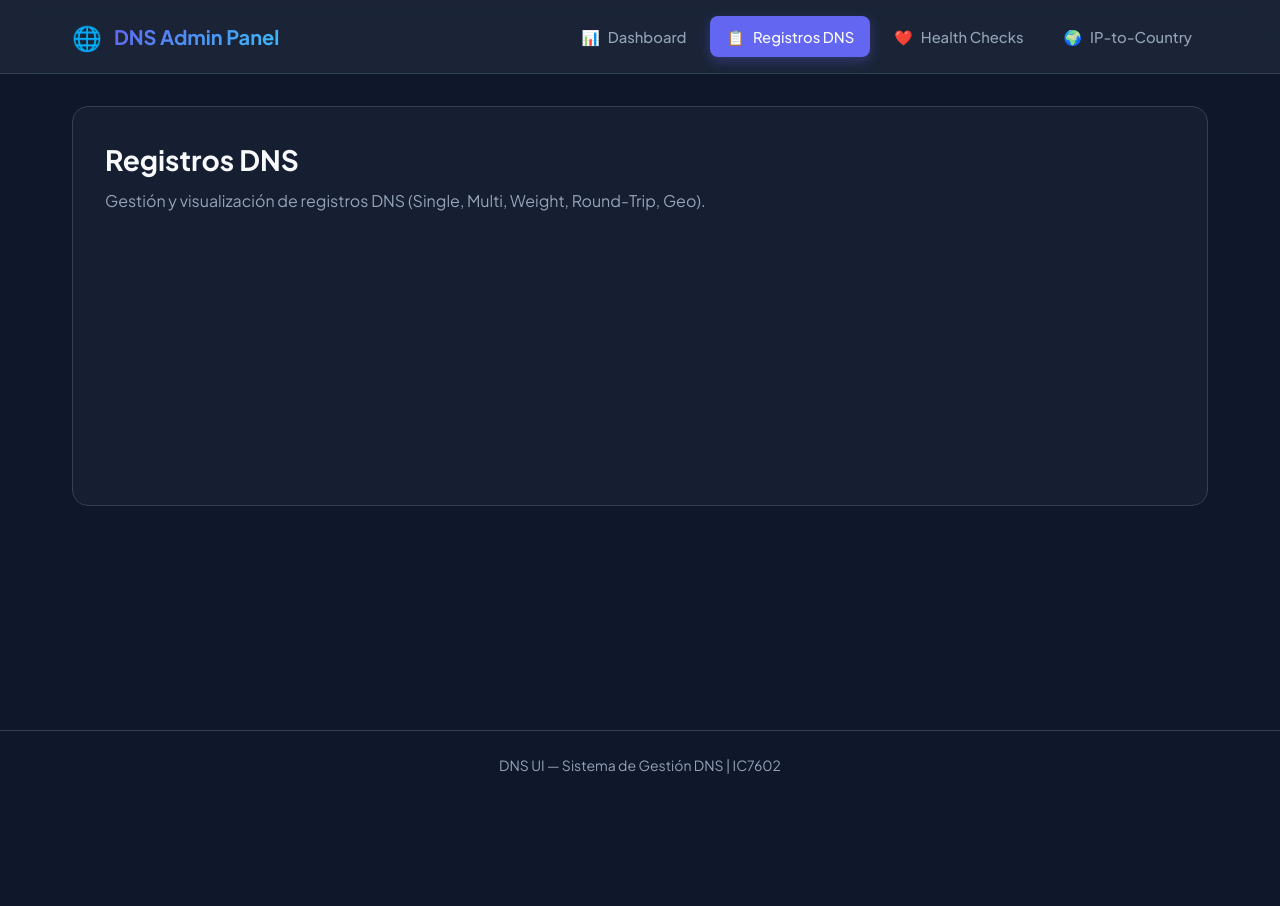
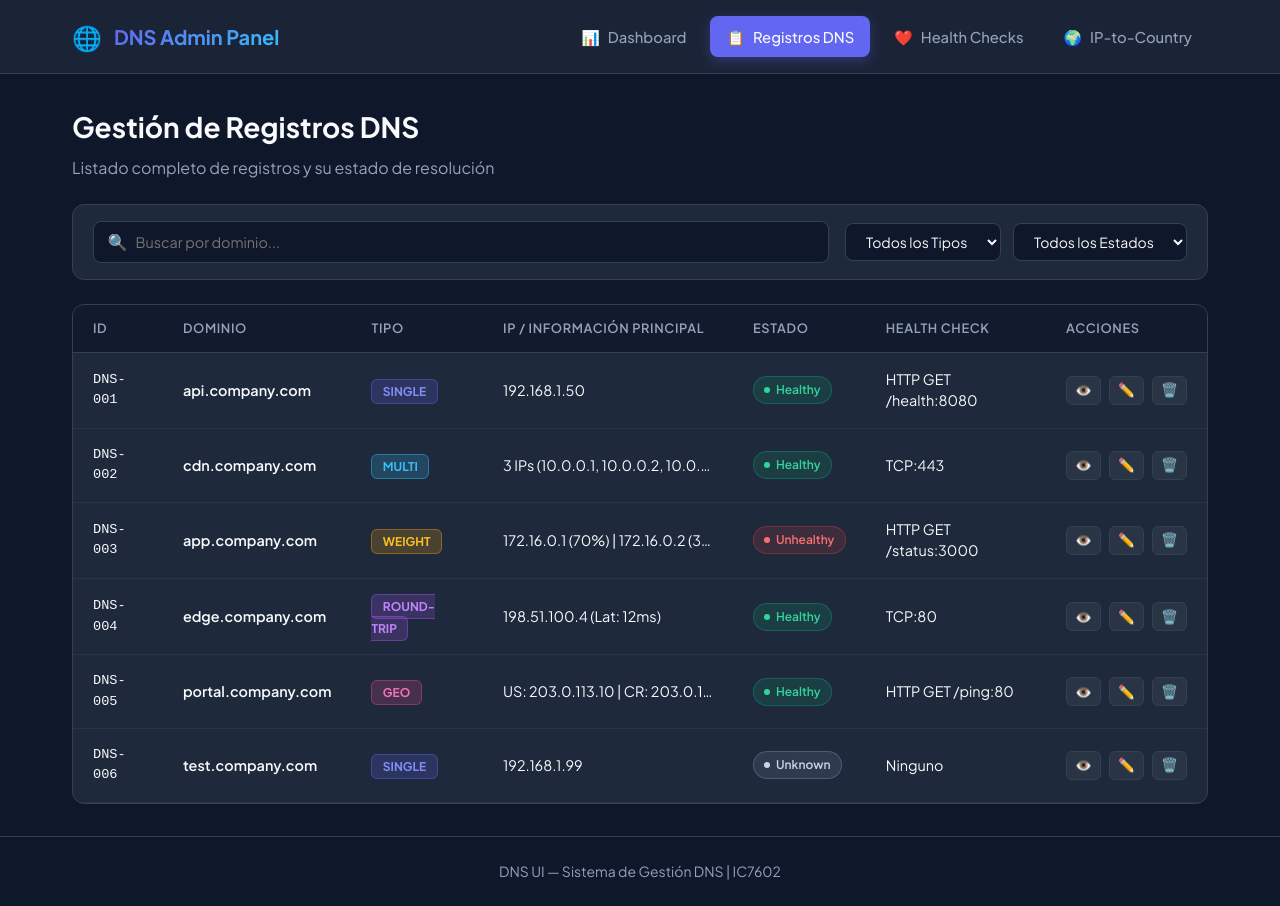
Before and after one commit to rarayaal/2026-02-2023029575-IC7602-P1, a React (Vite) app in the folder dns-ui/: page /records in a window 1280 px wide. Before the commit the page ends 800 px from the top, so only its background shows below. Built offline with nearby package versions, Linux system fonts and the light colour scheme.

Commit message:
feat(ui): add DNS records listing

```diff
--- a/dns-ui/src/index.css
+++ b/dns-ui/src/index.css
@@ -311,6 +311,199 @@ body {
   border: 1px solid rgba(236, 72, 153, 0.4);
 }
 
+/* Registros DNS Page Styles */
+.records-page-container {
+  display: flex;
+  flex-direction: column;
+  gap: 1.5rem;
+}
+
+.page-header {
+  display: flex;
+  justify-content: space-between;
+  align-items: center;
+}
+
+.filters-bar {
+  display: flex;
+  gap: 1rem;
+  flex-wrap: wrap;
+  justify-content: space-between;
+  align-items: center;
+  background: var(--bg-card);
+  padding: 1rem 1.25rem;
+  border-radius: 0.75rem;
+  border: 1px solid var(--border-color);
+}
+
+.search-box {
+  display: flex;
+  align-items: center;
+  gap: 0.5rem;
+  background: var(--bg-dark);
+  border: 1px solid var(--border-color);
+  border-radius: 0.5rem;
+  padding: 0.5rem 0.85rem;
+  flex: 1;
+  min-width: 250px;
+}
+
+.search-icon {
+  font-size: 1rem;
+  color: var(--text-muted);
+}
+
+.search-input {
+  background: transparent;
+  border: none;
+  outline: none;
+  color: var(--text-main);
+  font-family: inherit;
+  font-size: 0.9rem;
+  width: 100%;
+}
+
+.filters-group {
+  display: flex;
+  gap: 0.75rem;
+  flex-wrap: wrap;
+}
+
+.filter-select {
+  background: var(--bg-dark);
+  color: var(--text-main);
+  border: 1px solid var(--border-color);
+  border-radius: 0.5rem;
+  padding: 0.5rem 1rem;
+  font-family: inherit;
+  font-size: 0.875rem;
+  outline: none;
+  cursor: pointer;
+}
+
+.filter-select:focus {
+  border-color: var(--primary);
+}
+
+/* Tabla de Registros */
+.table-responsive {
+  width: 100%;
+  overflow-x: auto;
+  border-radius: 0.75rem;
+  border: 1px solid var(--border-color);
+  background: var(--bg-card);
+}
+
+.records-table {
+  width: 100%;
+  border-collapse: collapse;
+  text-align: left;
+  font-size: 0.9rem;
+}
+
+.records-table th {
+  background: rgba(15, 23, 42, 0.8);
+  color: var(--text-muted);
+  padding: 0.85rem 1.25rem;
+  font-weight: 600;
+  font-size: 0.8rem;
+  text-transform: uppercase;
+  letter-spacing: 0.05em;
+  border-bottom: 1px solid var(--border-color);
+}
+
+.records-table td {
+  padding: 1rem 1.25rem;
+  border-bottom: 1px solid rgba(51, 65, 85, 0.5);
+  color: var(--text-main);
+  vertical-align: middle;
+}
+
+.records-table tbody tr:hover {
+  background: rgba(255, 255, 255, 0.02);
+}
+
+.font-mono {
+  font-family: monospace;
+  font-size: 0.85rem;
+}
+
+.font-semibold {
+  font-weight: 600;
+}
+
+.main-info-cell {
+  max-width: 250px;
+  overflow: hidden;
+  text-overflow: ellipsis;
+  white-space: nowrap;
+}
+
+/* Badges de estado */
+.status-badge {
+  display: inline-flex;
+  align-items: center;
+  gap: 0.35rem;
+  padding: 0.25rem 0.65rem;
+  border-radius: 9999px;
+  font-size: 0.75rem;
+  font-weight: 600;
+  text-transform: capitalize;
+}
+
+.status-badge.healthy {
+  background: rgba(16, 185, 129, 0.15);
+  color: #34d399;
+  border: 1px solid rgba(16, 185, 129, 0.3);
+}
+
+.status-badge.unhealthy {
+  background: rgba(239, 68, 68, 0.15);
+  color: #f87171;
+  border: 1px solid rgba(239, 68, 68, 0.3);
+}
+
+.status-badge.unknown {
+  background: rgba(148, 163, 184, 0.15);
+  color: #cbd5e1;
+  border: 1px solid rgba(148, 163, 184, 0.3);
+}
+
+.status-dot-sm {
+  width: 6px;
+  height: 6px;
+  border-radius: 50%;
+  background: currentColor;
+}
+
+/* Celda de Acciones */
+.actions-cell {
+  display: flex;
+  gap: 0.5rem;
+}
+
+.btn-icon {
+  background: rgba(255, 255, 255, 0.05);
+  border: 1px solid var(--border-color);
+  color: var(--text-main);
+  border-radius: 0.375rem;
+  padding: 0.35rem 0.5rem;
+  font-size: 0.85rem;
+  cursor: pointer;
+  transition: all 0.15s ease;
+}
+
+.btn-icon:hover {
+  background: rgba(255, 255, 255, 0.15);
+  transform: translateY(-1px);
+}
+
+.empty-table-cell {
+  text-align: center;
+  padding: 3rem 1rem;
+  color: var(--text-muted);
+}
+
 /* Not Found Page */
 .not-found {
   display: flex;
@@ -364,4 +557,11 @@ body {
     flex-wrap: wrap;
     justify-content: center;
   }
+  .filters-bar {
+    flex-direction: column;
+    align-items: stretch;
+  }
+  .search-box {
+    width: 100%;
+  }
 }
--- a/dns-ui/src/pages/DnsRecordsPage.jsx
+++ b/dns-ui/src/pages/DnsRecordsPage.jsx
@@ -1,10 +1,178 @@
-import React from 'react';
+import React, { useState, useMemo } from 'react';
+
+// Datos estáticos/simulados para la vista de registros (Commit 4)
+const INITIAL_RECORDS = [
+  {
+    id: 'DNS-001',
+    domain: 'api.company.com',
+    type: 'single',
+    mainInfo: '192.168.1.50',
+    status: 'healthy',
+    healthCheck: 'HTTP GET /health:8080',
+  },
+  {
+    id: 'DNS-002',
+    domain: 'cdn.company.com',
+    type: 'multi',
+    mainInfo: '3 IPs (10.0.0.1, 10.0.0.2, 10.0.0.3)',
+    status: 'healthy',
+    healthCheck: 'TCP:443',
+  },
+  {
+    id: 'DNS-003',
+    domain: 'app.company.com',
+    type: 'weight',
+    mainInfo: '172.16.0.1 (70%) | 172.16.0.2 (30%)',
+    status: 'unhealthy',
+    healthCheck: 'HTTP GET /status:3000',
+  },
+  {
+    id: 'DNS-004',
+    domain: 'edge.company.com',
+    type: 'round-trip',
+    mainInfo: '198.51.100.4 (Lat: 12ms)',
+    status: 'healthy',
+    healthCheck: 'TCP:80',
+  },
+  {
+    id: 'DNS-005',
+    domain: 'portal.company.com',
+    type: 'geo',
+    mainInfo: 'US: 203.0.113.10 | CR: 203.0.113.20',
+    status: 'healthy',
+    healthCheck: 'HTTP GET /ping:80',
+  },
+  {
+    id: 'DNS-006',
+    domain: 'test.company.com',
+    type: 'single',
+    mainInfo: '192.168.1.99',
+    status: 'unknown',
+    healthCheck: 'Ninguno',
+  },
+];
 
 function DnsRecordsPage() {
+  const [searchTerm, setSearchTerm] = useState('');
+  const [typeFilter, setTypeFilter] = useState('all');
+  const [statusFilter, setStatusFilter] = useState('all');
+
+  const filteredRecords = useMemo(() => {
+    return INITIAL_RECORDS.filter((record) => {
+      const matchesSearch = record.domain.toLowerCase().includes(searchTerm.toLowerCase());
+      const matchesType = typeFilter === 'all' || record.type === typeFilter;
+      const matchesStatus = statusFilter === 'all' || record.status === statusFilter;
+      return matchesSearch && matchesType && matchesStatus;
+    });
+  }, [searchTerm, typeFilter, statusFilter]);
+
   return (
-    <div className="page-container">
-      <h2 className="page-title">Registros DNS</h2>
-      <p className="page-subtitle">Gestión y visualización de registros DNS (Single, Multi, Weight, Round-Trip, Geo).</p>
+    <div className="records-page-container">
+      <header className="page-header">
+        <div>
+          <h2 className="page-title">Gestión de Registros DNS</h2>
+          <p className="page-subtitle">Listado completo de registros y su estado de resolución</p>
+        </div>
+      </header>
+
+      {/* Barra de Filtros y Búsqueda */}
+      <div className="filters-bar">
+        <div className="search-box">
+          <span className="search-icon">🔍</span>
+          <input
+            type="text"
+            placeholder="Buscar por dominio..."
+            value={searchTerm}
+            onChange={(e) => setSearchTerm(e.target.value)}
+            className="search-input"
+          />
+        </div>
+
+        <div className="filters-group">
+          <select
+            value={typeFilter}
+            onChange={(e) => setTypeFilter(e.target.value)}
+            className="filter-select"
+          >
+            <option value="all">Todos los Tipos</option>
+            <option value="single">Single</option>
+            <option value="multi">Multi</option>
+            <option value="weight">Weight</option>
+            <option value="round-trip">Round-Trip</option>
+            <option value="geo">Geo</option>
+          </select>
+
+          <select
+            value={statusFilter}
+            onChange={(e) => setStatusFilter(e.target.value)}
+            className="filter-select"
+          >
+            <option value="all">Todos los Estados</option>
+            <option value="healthy">Healthy</option>
+            <option value="unhealthy">Unhealthy</option>
+            <option value="unknown">Unknown</option>
+          </select>
+        </div>
+      </div>
+
+      {/* Tabla de Registros */}
+      <div className="table-responsive">
+        <table className="records-table">
+          <thead>
+            <tr>
+              <th>ID</th>
+              <th>Dominio</th>
+              <th>Tipo</th>
+              <th>IP / Información Principal</th>
+              <th>Estado</th>
+              <th>Health Check</th>
+              <th>Acciones</th>
+            </tr>
+          </thead>
+          <tbody>
+            {filteredRecords.length > 0 ? (
+              filteredRecords.map((record) => (
+                <tr key={record.id}>
+                  <td className="font-mono text-muted">{record.id}</td>
+                  <td className="font-semibold">{record.domain}</td>
+                  <td>
+                    <span className={`type-badge ${record.type}`}>
+                      {record.type}
+                    </span>
+                  </td>
+                  <td className="main-info-cell">{record.mainInfo}</td>
+                  <td>
+                    <span className={`status-badge ${record.status}`}>
+                      <span className="status-dot-sm"></span>
+                      {record.status}
+                    </span>
+                  </td>
+                  <td className="text-muted">{record.healthCheck}</td>
+                  <td>
+                    <div className="actions-cell">
+                      <button className="btn-icon view" title="Ver detalle (Visual)">
+                        👁️
+                      </button>
+                      <button className="btn-icon edit" title="Editar (Visual)">
+                        ✏️
+                      </button>
+                      <button className="btn-icon delete" title="Eliminar (Visual)">
+                        🗑️
+                      </button>
+                    </div>
+                  </td>
+                </tr>
+              ))
+            ) : (
+              <tr>
+                <td colSpan="7" className="empty-table-cell">
+                  No se encontraron registros DNS con los filtros aplicados.
+                </td>
+              </tr>
+            )}
+          </tbody>
+        </table>
+      </div>
     </div>
   );
 }
```
